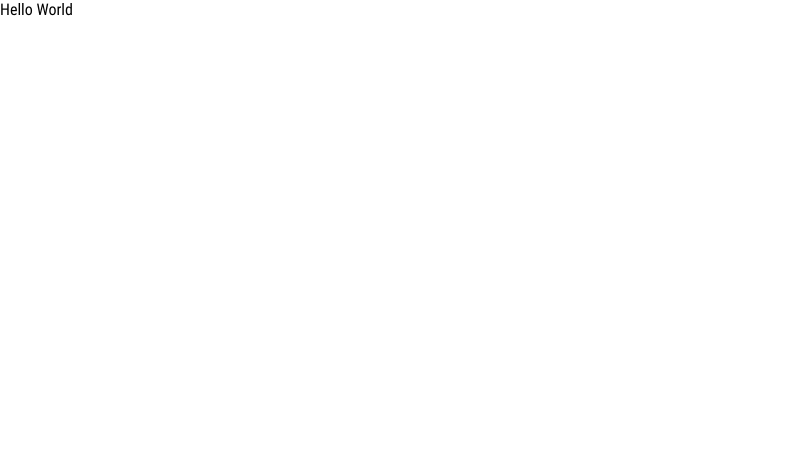
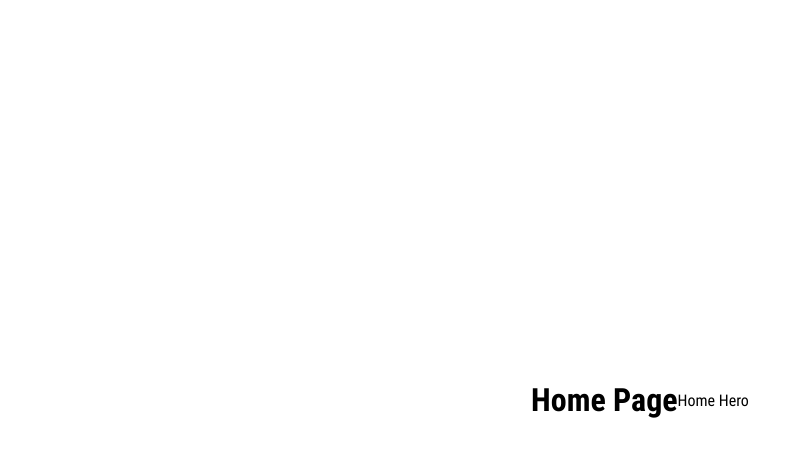
Before and after one commit to kbonneteau/sushi-go-online, a React (Create React App) app in the folder client/: page / in a window 1280 px wide. Shown: the top 456 px of the page, without its empty margins (0-810 px from the left). Built offline with nearby package versions, Linux system fonts and the light colour scheme.

Commit message:
Change title on file. Add starting structure for home page. Create HomeHero component for testing Home structure.

```diff
--- a/client/public/index.html
+++ b/client/public/index.html
@@ -24,7 +24,7 @@
       work correctly both with client-side routing and a non-root public URL.
       Learn how to configure a non-root public URL by running `npm run build`.
     -->
-    <title>React App</title>
+    <title>Sushi Go! Online</title>
   </head>
   <body>
     <noscript>You need to enable JavaScript to run this app.</noscript>
--- a/client/src/App.js
+++ b/client/src/App.js
@@ -1,15 +1,14 @@
 import './App.scss';
 import { BrowserRouter, Switch, Route } from 'react-router-dom';
+import HomePage from './pages/HomePage/HomePage';
+import GamePage from './pages/GamePage/GamePage';
 
 function App() {
   return (
     <BrowserRouter>
-      <div className="App">
-        Hello World
-      </div>
       <Switch>
-        {/* <Route exact path="/" component={HomePage} /> */}
-        {/* <Route path="/game/:gameId" component={GamePage} /> */}
+        <Route exact path="/" component={HomePage} />
+        <Route path="/game/:gameId" component={GamePage} />
         {/* <Route path="/guide" component={GuidePage} /> */}
       </Switch>
     </BrowserRouter>
--- /dev/null
+++ b/client/src/components/HomeHero/HomeHero.jsx
@@ -0,0 +1,11 @@
+import './HomeHero.scss';
+
+const HomeHero = () => {
+    return (
+        <div>
+            Home Hero
+        </div>
+    );
+};
+
+export default HomeHero;
--- /dev/null
+++ b/client/src/components/HomeHero/HomeHero.scss
@@ -0,0 +1,3 @@
+@use '../../partials/variables' as *;
+@use '../../partials/typography' as *;
+@use '../../partials/mixins' as *;
--- a/client/src/pages/HomePage/HomePage.jsx
+++ b/client/src/pages/HomePage/HomePage.jsx
@@ -1,9 +1,12 @@
 import './HomePage.scss';
+import HomeHero from '../../components/HomeHero/HomeHero';
 
 const HomePage = () => {
     return (
-        <main>
+        <main className="home">
+            {/* Remove this in the future */}
             <h1>Home Page</h1>
+            <HomeHero />
         </main>
     );
 };
--- a/client/src/pages/HomePage/HomePage.scss
+++ b/client/src/pages/HomePage/HomePage.scss
@@ -1,3 +1,8 @@
 @use '../../partials/mixins' as *;
 @use '../../partials/typography' as *;
 @use '../../partials/variables' as *;
+
+.home {
+    @include flex-centering;
+    height: 100vh;
+}
--- a/client/src/partials/_mixins.scss
+++ b/client/src/partials/_mixins.scss
@@ -13,6 +13,7 @@
     }
 }
 
+// Flex mixins
 @mixin flex-wrap {
     display: flex;
     flex-wrap: wrap;
@@ -23,6 +24,12 @@
     flex-direction: column;
 }
 
+@mixin flex-centering {
+    display: flex;
+    justify-content: center;
+    align-items: center;
+}
+
 // Font mixins
 @mixin text($font-family, $font-size, $font-weight, $line-height) {
     font-family: $font-family;
```
